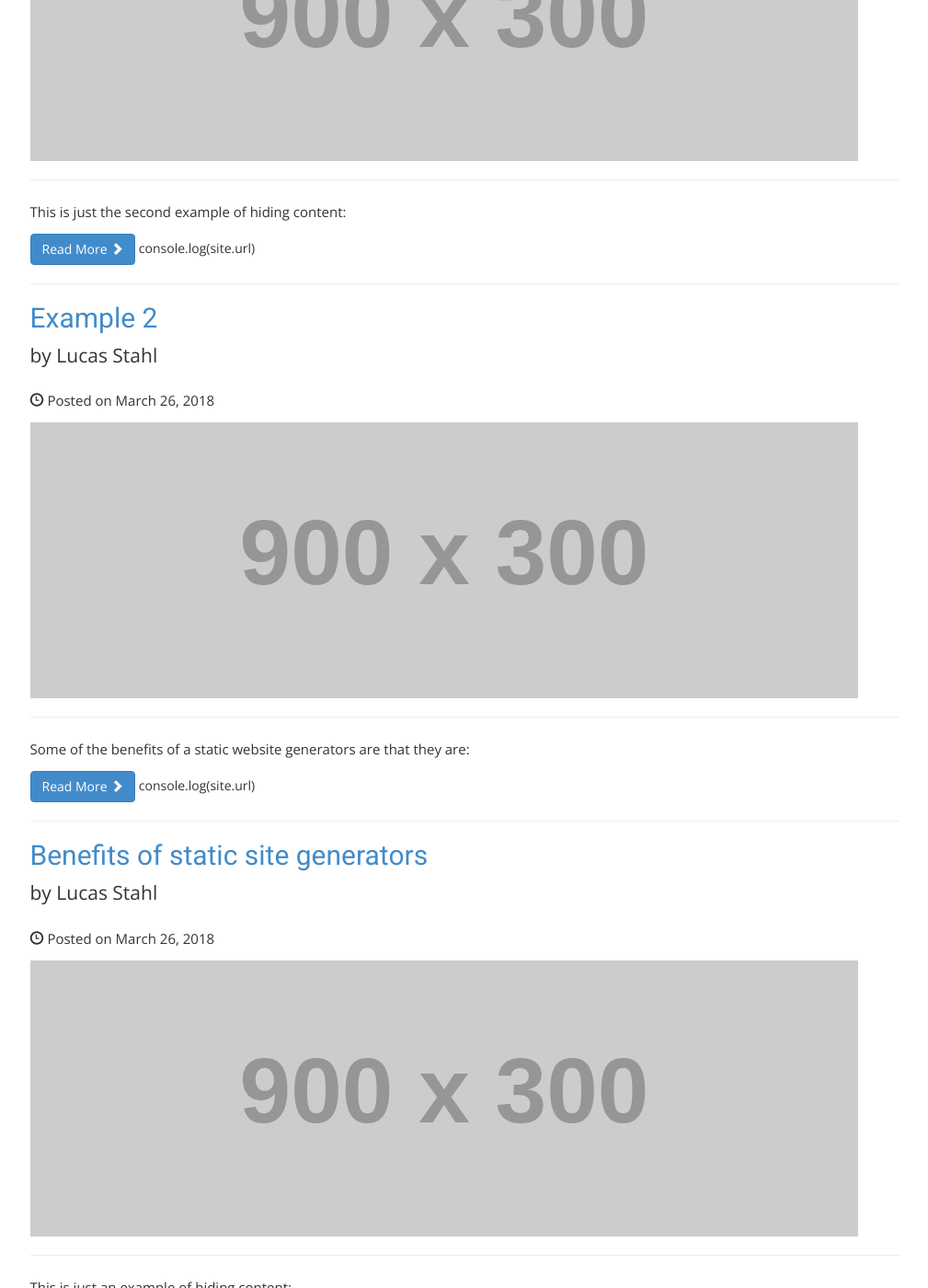
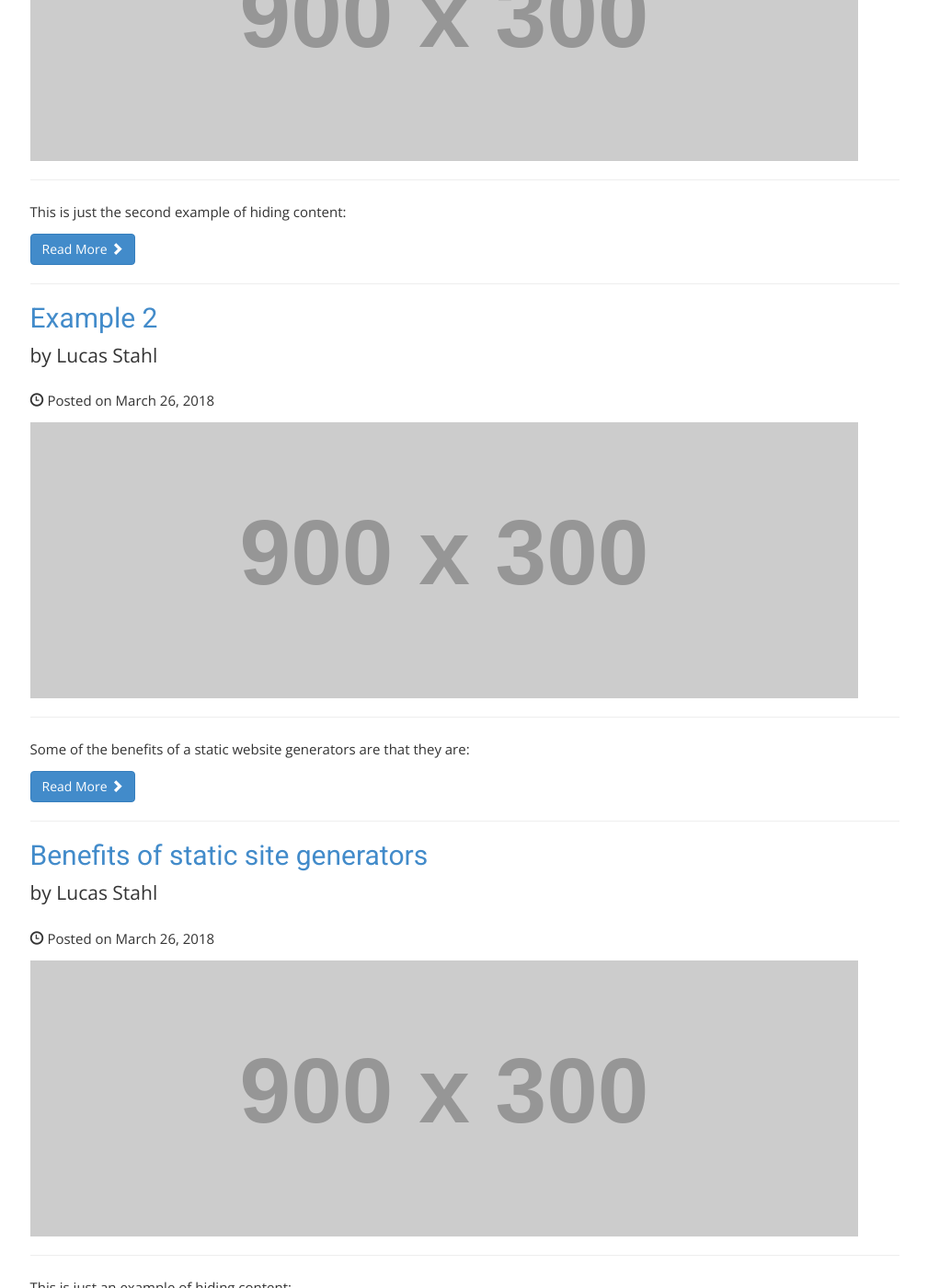
Before and after one commit to Stahlwalker/stahlblogger, a Jekyll site: the page built from blog.html, in a window 1280 px wide and 1400 px high, scrolled down 747 px. Shown: the whole window at 92% size, without its empty margins (135-1144 px from the left). Built offline with Jekyll 4.4.1, drawn with Linux system fonts in a browser that asks for light colours; nearby versions of some CDN libraries; some web fonts are replaced; library files that are not in the unit come from our copies; comment, search, counter and statistics services are not loaded; some of the changed text lies outside the part shown.

Commit message:
post.urgl

```diff
--- a/_includes/blog-posts.html
+++ b/_includes/blog-posts.html
@@ -8,7 +8,7 @@
                     {% for post in site.posts %}
                     <!-- Blog Post -->
                     <h2>
-                        <a href="{{ site.url }}{{ post.url }}">{{ post.title }}</a>
+                        <a href="{{ post.url }}">{{ post.title }}</a>
                     </h2>
                     <p class="lead">
                         by {{ post.author }}
@@ -19,8 +19,7 @@
                     <hr>
                     {% endif %}
                     {{ post.excerpt }}
-                    <a class="btn btn-primary" href="{{ site.url }}{{ post.url }}">Read More <span class="glyphicon glyphicon-chevron-right"></span></a>
-                    console.log(site.url)
+                    <a class="btn btn-primary" href="{{ post.url }}">Read More <span class="glyphicon glyphicon-chevron-right"></span></a>
 
                     <hr>
                 {% endfor %}
```
